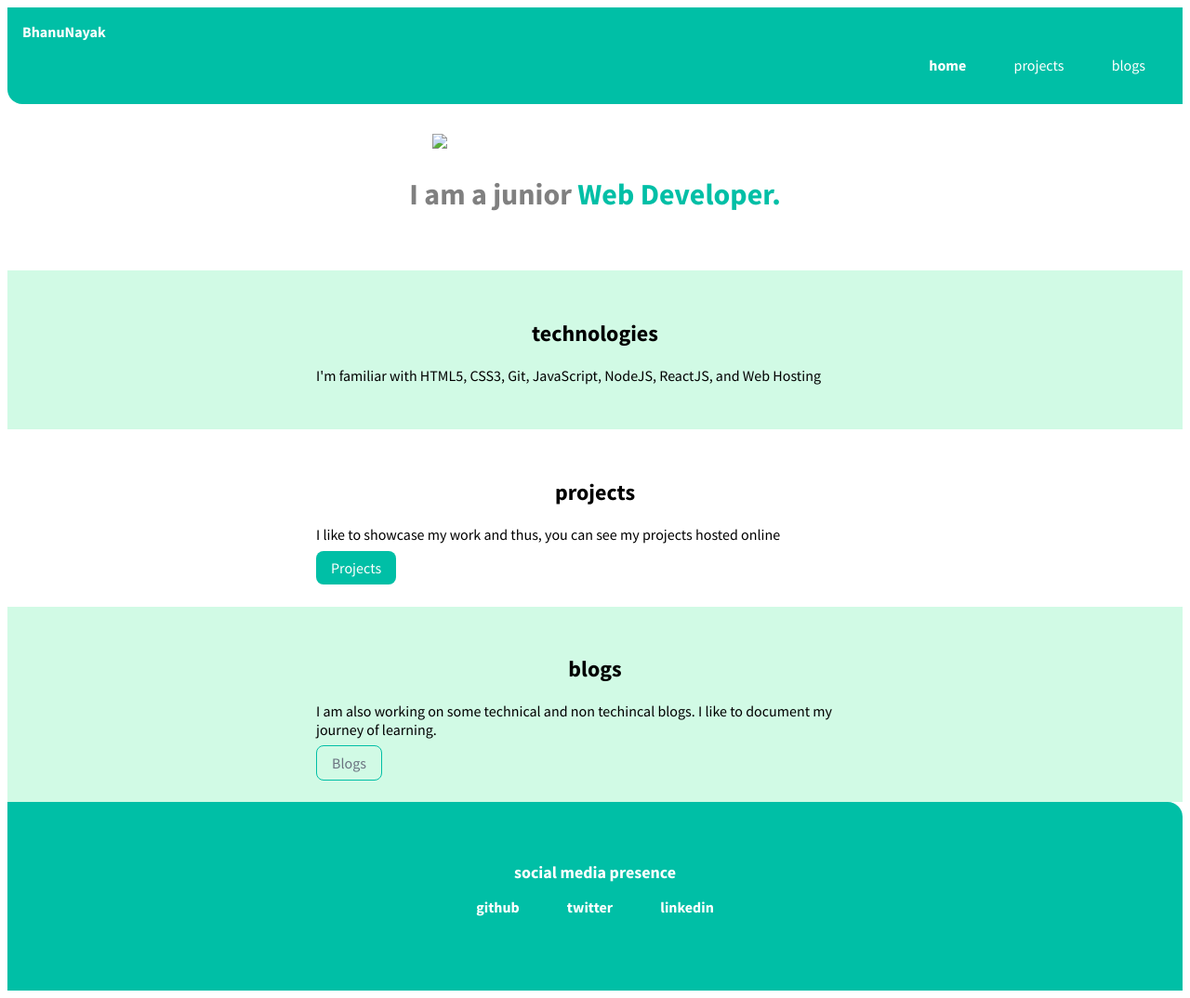
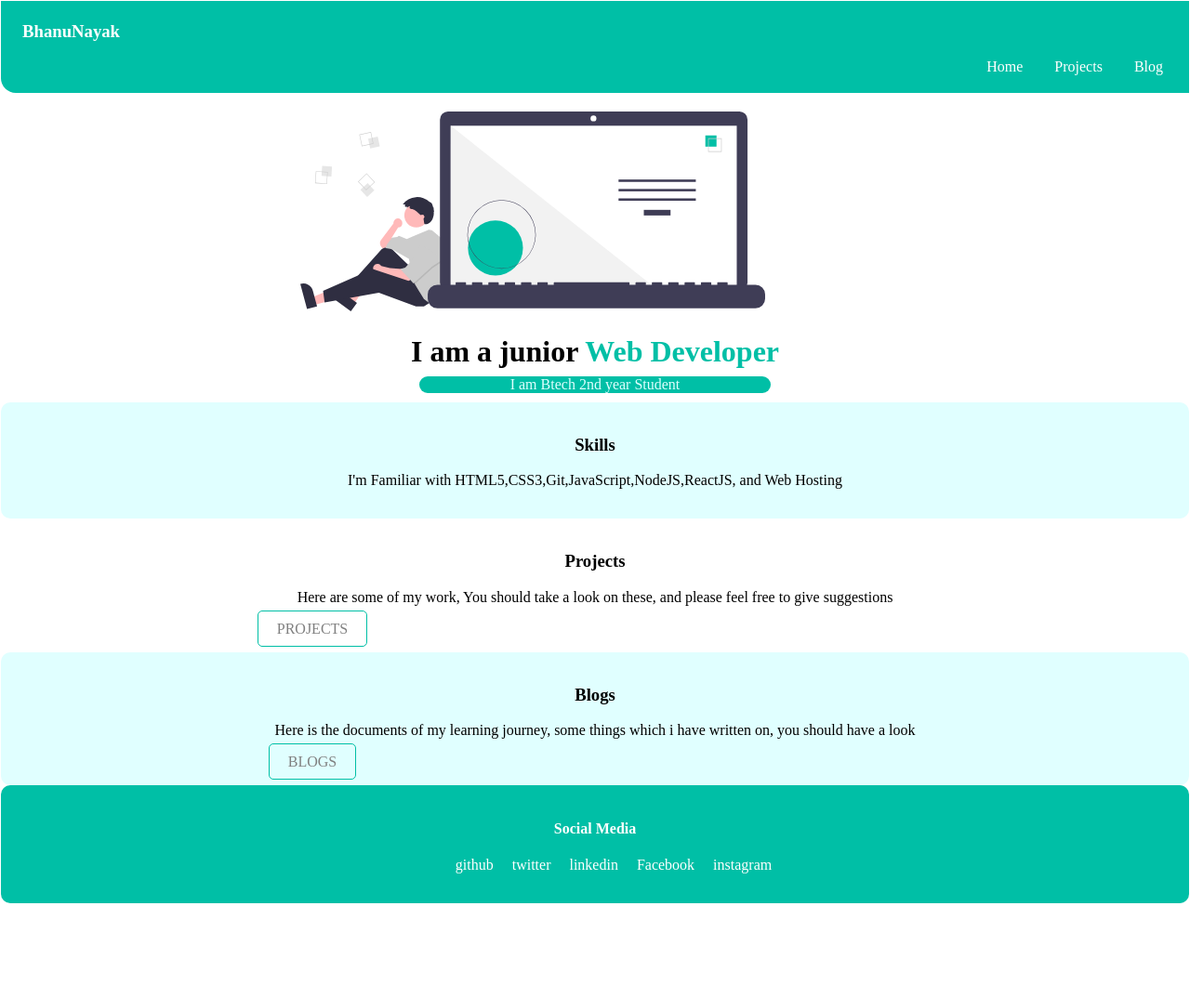
Before and after one commit to Bhanu-Nayak/Basic-html-css, a plain HTML site: page index.html in a window 1280 px wide. Shown: the whole page at 93% size. After the commit the page ends 973 px from the top, so only its background shows below. Drawn offline with Linux system fonts and the light colour scheme.

Commit message:
another portfolio
copy whole from Bhanu-Nayak repository

```diff
--- a/index.html
+++ b/index.html
@@ -4,76 +4,57 @@
     <meta charset="UTF-8">
     <meta http-equiv="X-UA-Compatible" content="IE=edge">
     <meta name="viewport" content="width=, initial-scale=1.0">
-    <title>Porfolio</title>
+    <title>Portfolio</title>
     <link rel="stylesheet" href="style.css">
 </head>
 <body>
-    <nav class="navigation container">
-        <div class="nav-brand">BhanuNayak</div>
-        <ul class="list-non-bullet nav-pills">
-            <li class="list-item-inline">
-                <a class="link link-active" href="index.html">home</a>
-            </li>
-            <li class="list-item-inline">
-                <a class="link" href="projects.html">projects</a>
-            </li>
-            <li class="list-item-inline">
-                <a class="link" href="blogs.html">blogs</a>
-            </li>
+    <!-- navigation bar -->
+    <div class="navhead">
+        <h3 class="myname" id="myname">BhanuNayak</h3>
+        <ul class="nav-buttons">
+            <li class="nav-button-1"><a id="button" href="index.html">Home</a></li>
+            <li class="nav-button-1"><a id="button" href="#">Projects</a></li>
+            <li class="nav-button-1"><a id="button" href="#">Blog</a></li>
         </ul>
-    </nav>
+    </div>
+    <!-- header -->
+    <div class="main">
+        <img src="/images/main.svg" alt="image unable to load">
+        <h1 class="header">I am a junior <span class="color">Web Developer</span></h1>
+        <p class="header-description">I am Btech 2nd year Student</p>
+    </div>
+    <!-- body -->
+    <div class="skills">
+        <h3 class="skills-header">Skills</h3>
+        <p>I'm Familiar with HTML5,CSS3,Git,JavaScript,NodeJS,ReactJS, and Web Hosting</p>
+    </div>
 
-    <header class="hero">
-        <img class="hero-image" src="images/mylogo.svg" />
-        <h1 class="hero-heading">I am a junior <span style="color:var(--primary-color)">
-                Web Developer. </span>
-        </h1>
-    </header>
+    <div class="projects">
+        <h3 class="projects-header">Projects</h3>
+        <p>Here are some of my work, You should take a look on these, and please feel free to give suggestions</p>
+        <a href="#" class="button-2">PROJECTS</a>
+    </div>
 
-    <section class="section ow">
-        <div class="container container-center">
-            <h1>technologies</h1>
-            <p>I'm familiar with HTML5, CSS3, Git, JavaScript, NodeJS, ReactJS, and Web Hosting</p>
+    <div class="blogs">
+        <h3 class="blog-header">Blogs</h3>
+        <p>Here is the documents of my learning journey, some things which i have written on, you should have a look </p>
+        <a href="#" class="button-2">BLOGS</a>
+    </div>
+
+    <div class="footer-main">
+        <!-- footer -->
+        <h4 class="footer">Social Media</h4>
+        <!-- socials -->
+        <div class="socialbuttons">
+            <ul class="social">
+                <li class="handles"><a id="handles" href="#">github</a></li>
+                <li class="handles"><a id="handles" href="#">twitter</a></li>
+                <li class="handles"><a id="handles" href="#">linkedin</a></li>
+                <li class="handles"><a id="handles" href="#">Facebook</a></li>
+                <li class="handles"><a id="handles" href="#">instagram</a></li>
+            </ul>
         </div>
-    </section>
+    </div>
 
-    <section class="section">
-        <div class="container container-center">
-            <h1>projects</h1>
-            <p>I like to showcase my work and thus, you can see my projects hosted online</p>
-            <a class="primary-link link" href="/">Projects</a>
-        </div>
-    </section>
-
-    <section class="section ow">
-        <div class="container container-center">
-            <h1>blogs</h1>
-            <p>I am also working on some technical and non techincal blogs. I like to document my journey of learning.
-            </p>
-            <a class="secondary-link link" href="#">Blogs</a>
-        </div>
-    </section>
-
-    <footer class="footer">
-        <div class="footer-header">social media presence</div>
-        <ul class="social-links list-non-bullet">
-            <li class="list-item-inline">
-                <a class="link" href="/">
-                    github
-                </a>
-            </li>
-            <li class="list-item-inline">
-                <a class="link" href="/">
-                    twitter
-                </a>
-            </li>
-            <li class="list-item-inline">
-                <a class="link" href="/">
-                    linkedin
-                </a>
-            </li>
-
-        </ul>
-    </footer>
 </body>
 </html>
--- a/style.css
+++ b/style.css
@@ -1,128 +1,130 @@
-@import url('https://fonts.googleapis.com/css2?family=Source+Sans+Pro:wght@400;700&display=swap');
-:root{
-    --primary-color:#00BFA6;
+body{
+    margin: 1px;
+    padding: 0px;
+}
+.navhead{
+    background-color: #00bfa6;
+    border-bottom-left-radius: 1rem;
+    padding: 3px;
+    color: white;
+}
+.myname{
+    color: white;
+    width: 200px;
+    margin-right: 20px;
+    margin-left: 20px;
+}
+#myname:hover{
+    transform: scale(1.1);
+    /* text-align: center; */
+}
+.nav-buttons{
+    list-style: none;
+    text-align: right;
+    padding-right: 10px;
+}
+.nav-button-1{
+    display: inline;
+    margin: 10px;
+    padding: 5px;
+}
+#button{
+    color: white;
+    text-decoration: none;
+}
+#button:hover{
+    color: #0d7a6c;
+}
+img{
+    width: 500px;
+    margin-top: 20px;
+    position: relative;
+    transform: translateX(-67px);
 
-    --secondary-color:#6B7280;
-    --gray:gray;
-    --white:white;
-    --offwhite:#D1FAE5;
+}
+/* .button-1{
+    border: 1px solid #00bfa6;
+    background-color: #00bfa6;
+    padding: 10px 20px;
+    border-radius: 5px;
+    color: white;
+    text-decoration: none;
+    margin-right: 38rem;
 }
 
-body{
-    font-family: 'Source Sans Pro', sans-serif;
-}
-hr{
-    margin:2rem  0rem;
-}
-.container{
-    padding-left: 1rem ;
-    padding-right: 1rem;
-}
-.container-center {
-    max-width: 600px;
-    margin: auto;
+.button-1:hover{
+    background-color: rgba(0,0,0,0);
+    border: 1px solid #00bfa6;
+    padding: 10px 20px;
+    border-radius: 5px;
+    color: grey;
+    text-decoration: none;
+    margin-right: 38rem;
+} */
+.button-2{
+    border: 1px solid #00bfa6;
+    padding: 10px 20px;
+    border-radius: 5px;
+    color: grey;
+    text-decoration: none;
+    margin-right: 38rem;
 }
 
-/** Links **/
-.link{
+.button-2:hover{
+    border: 1px solid #00bfa6;
+    background-color: #00bfa6;
+    padding: 10px 20px;
+    border-radius: 5px;
+    color: white;
     text-decoration: none;
-    padding:0.5rem 1rem;
-    border-radius: 0.5rem;
+    margin-right: 38rem;
 }
-.primary-link{
-    background-color: var(--primary-color);
-    color:white;
+.main, .skills, .projects, .blogs, .footer{
+    text-align: center;
 }
-.secondary-link{
-    color: var(--secondary-color);
-    border:solid var(--primary-color) 1px;
+.color{
+    color: #00bfa6;
+}
+.header{
+    margin-bottom: 8px;
+}
+.header-description{
+    font-weight: 400;
+    margin-bottom: 500px;
+    color: lightcyan;
+    background-color: #00bfa6;
+    width: auto;
+    margin: 0px 450px;
+    margin-bottom: 10px;
+    border-radius: 20px;
+}
+.projects{
+    padding: 1rem;
 }
 
-/** Lists **/
-.list-non-bullets{
-    list-style: none;
+.skills, .blogs{
+    background-color: lightcyan;
+    border-radius: 10px;
+    padding: 1rem;
 }
-
-.list-item-inline{
-    display: inline;
-    padding:0rem 0.5rem;
-}
-/** navigation **/
-
-.navigation {
-    background-color: var(--primary-color);
-    color: white;
+.footer-main{
+    /* margin-top: 7px; */
+    border-radius: 10px;
     padding: 1rem;
-    border-bottom-left-radius: 1rem;
-}
-
-.navigation .nav-brand {
-    font-weight: bold;
-}
-
-.navigation .nav-pills {
-    text-align: right;
-}
-
-.navigation .link {
+    background-color: #00bfa6;
     color: white;
 }
-
-.navigation .link-active {
-    font-weight: bold;
+.social{
+    text-align: center;
 }
-/** Header **/
-.hero{
-    padding:2rem 0rem;
+.handles{
+    display: inline;
+    padding: 8px;
 }
-.hero-image{
-    max-width: 350px;
-    display: block;
-    margin:auto;
+#handles{
+    color: white;
+    text-decoration: none;
 }
-.hero .hero-heading{
-    text-align: center;
-    font-size: 2rem;
-    padding:0.5rem;
-    color:var(--gray);
+#handles:hover{
+    color: #0d7a6c;
 }
-
-/** Section **/
-.section {
-    padding: 2rem;
-}
-
-.section h1 {
-    text-align: center;
-
-}
-
-.ow {
-    background-color: var(--offwhite);
-}
-
-/** footers **/
-
-.footer {
-    background-color: var(--primary-color);
-    padding: 4rem 1rem;
-    text-align: center;
-    color: white;
-    border-top-right-radius: 1rem;
-}
-
-.footer .link {
-    color: white
-}
-
-.footer .footer-header {
-    font-weight: bold;
-    font-size: large;
-}
-
-.footer ul {
-    padding-inline-start: 0px;
-}
-.footer a{
-    font-weight: bolder;
-}
```
Also changed, not shown: images/main.svg (added), images/secondary.svg (added).
